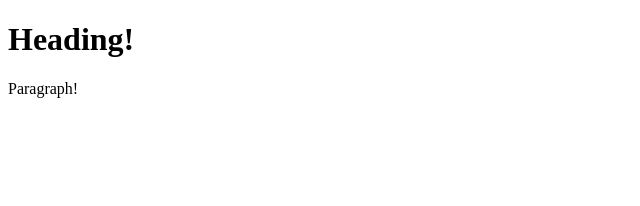
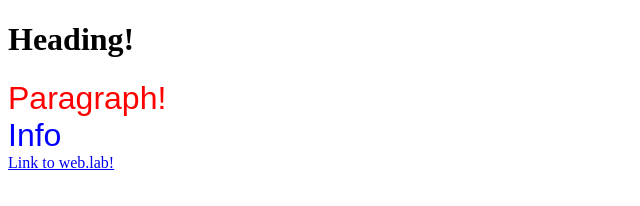
Before and after one commit to maxzetina/weblab-test, a plain HTML site: page index.html in a window 1280 px wide. Shown: the whole page, without its empty margins (0-640 px from the left). Drawn offline with Linux system fonts and the light colour scheme.

Commit message:
website changes

```diff
--- a/index.html
+++ b/index.html
@@ -3,10 +3,12 @@
   <head>
     <title>Title!</title>
     <link rel="stylesheet"
-          href="style.css" />
+          href="style.css"<link/>
   </head>
   <body>
     <h1>Heading!</h1>
-    <p>Paragraph!</p>
+    <div class='a'>Paragraph!</div>
+    <div class='b'>Info</div>
+    <a href="http://weblab.mit.edu">Link to web.lab!</a>
   </body>
 </html>
--- a/style.css
+++ b/style.css
@@ -1,5 +1,11 @@
-div {
+.a {
     color: red;
     font-family: Arial;
     font-size: 24pt;
   }
+
+.b {
+  color: blue;
+  font-family: Arial;
+  font-size: 24pt;
+}
```
